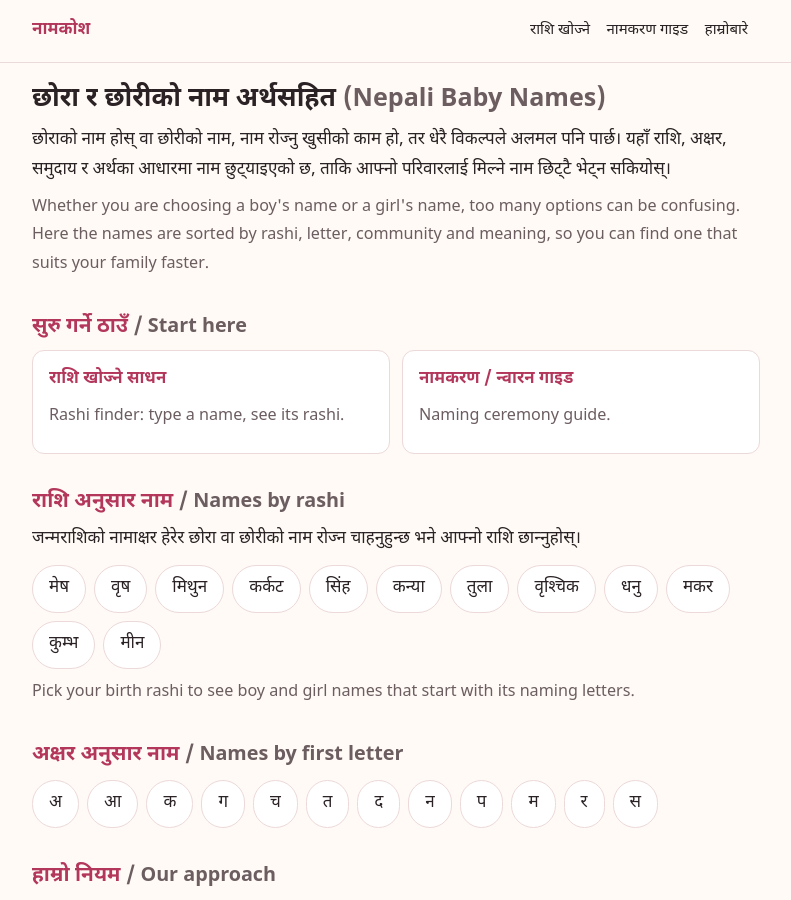
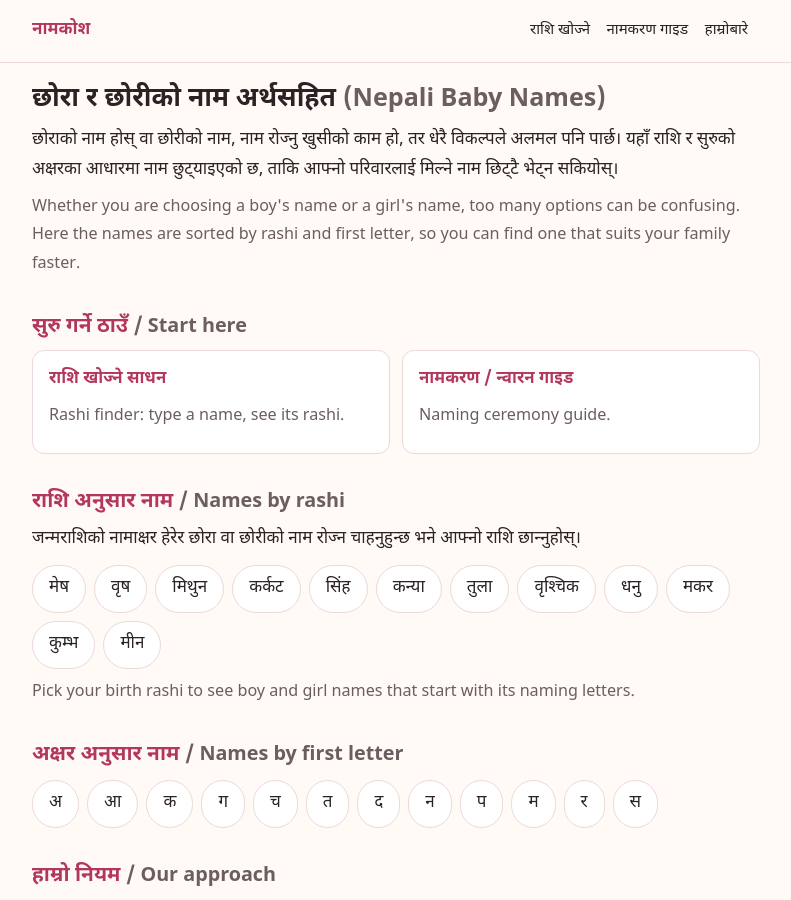
Before and after one commit to kcbinam52/Baby-names, a Jekyll site: the page built from index.html, in a window 1280 px wide and 900 px high. Shown: the whole window, without its empty margins (244-1035 px from the left). Built offline with Jekyll 4.4.1, drawn with Linux system fonts in a browser that asks for light colours.

Commit message:
Align homepage copy with available name categories

```diff
--- a/index.html
+++ b/index.html
@@ -20,8 +20,8 @@ faq:
     en: 'Yes, all pages and tools are free to use.'
 ---
 <h1>छोरा र छोरीको नाम अर्थसहित <span class="en">(Nepali Baby Names)</span></h1>
-<p>छोराको नाम होस् वा छोरीको नाम, नाम रोज्नु खुसीको काम हो, तर धेरै विकल्पले अलमल पनि पार्छ। यहाँ राशि, अक्षर, समुदाय र अर्थका आधारमा नाम छुट्याइएको छ, ताकि आफ्नो परिवारलाई मिल्ने नाम छिट्टै भेट्न सकियोस्।</p>
-<p class="en" lang="en">Whether you are choosing a boy's name or a girl's name, too many options can be confusing. Here the names are sorted by rashi, letter, community and meaning, so you can find one that suits your family faster.</p>
+<p>छोराको नाम होस् वा छोरीको नाम, नाम रोज्नु खुसीको काम हो, तर धेरै विकल्पले अलमल पनि पार्छ। यहाँ राशि र सुरुको अक्षरका आधारमा नाम छुट्याइएको छ, ताकि आफ्नो परिवारलाई मिल्ने नाम छिट्टै भेट्न सकियोस्।</p>
+<p class="en" lang="en">Whether you are choosing a boy's name or a girl's name, too many options can be confusing. Here the names are sorted by rashi and first letter, so you can find one that suits your family faster.</p>
 
 {% include ad.html n=1 %}
 
```
